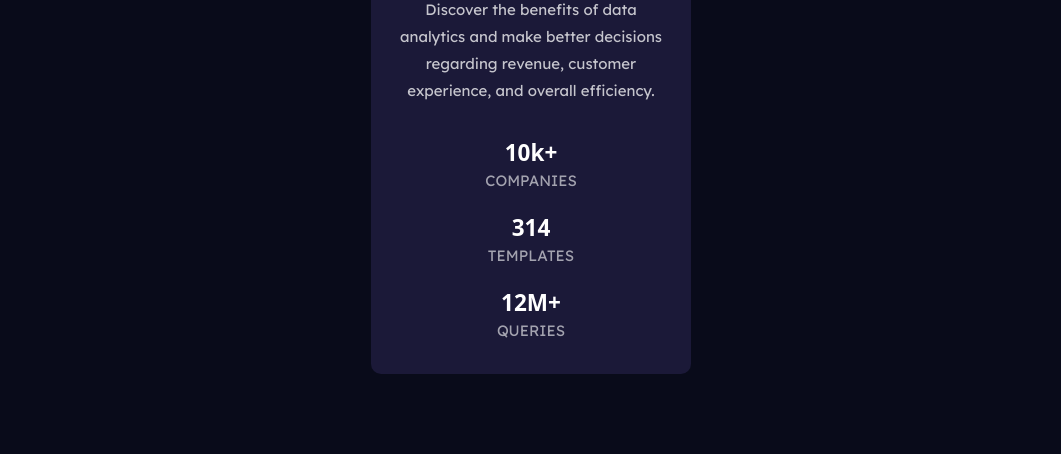
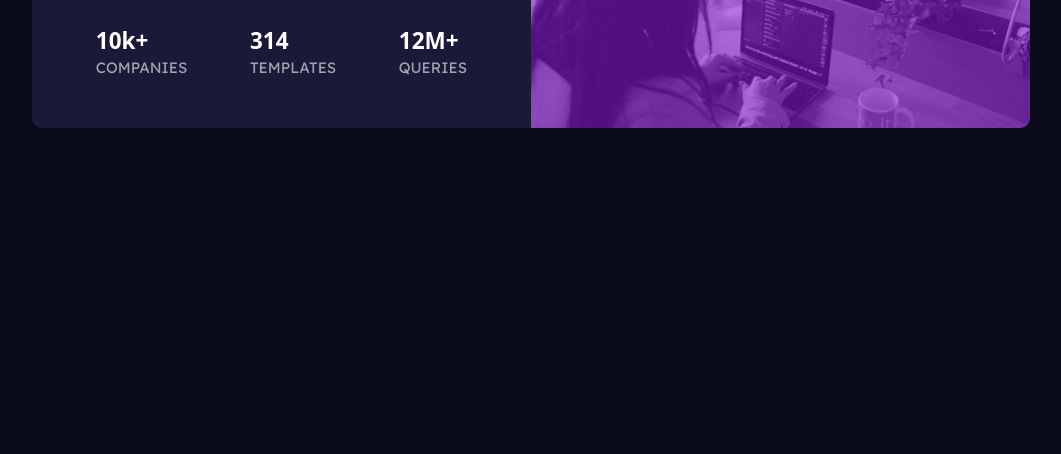
Before and after one commit to Boris74000/Frontend-Mentor---Stats-Preview-Card-Component, a website: page index.html in a window 1280 px wide. Shown: the part 455-909 px from the top of the page, without its empty margins (109-1170 px from the left). After the commit the page ends 800 px from the top, so only its background shows below. Drawn offline with Linux system fonts and the light colour scheme.

Commit message:
Desktop design style

```diff
--- a/sass/main.scss
+++ b/sass/main.scss
@@ -74,3 +74,43 @@ h1 {
 
     }
 }
+
+@media (min-width: 1100px) {
+    body {
+        align-items: center;
+        height: 100vh;
+    }
+
+    h2, p, h1 {
+        text-align: start;
+    }
+
+    .card {
+        display: flex;
+        flex-direction: row-reverse;
+        width: 78%;
+        margin: 0;
+
+        &__img {
+            flex-basis: 50%;
+            border-radius: 0 10px 10px 0;
+            height: auto;
+        }
+
+        > div:nth-child(2) {
+            padding: 3rem 4rem;
+            flex-basis: 50%;
+        }
+
+        &__stats {
+            display: flex;
+            justify-content: space-between;
+
+            div {
+                display: flex;
+                flex-direction: column;
+                align-items: flex-start;
+            }
+        }
+    }
+}
--- a/sass/reset.scss
+++ b/sass/reset.scss
@@ -24,6 +24,7 @@ body {
     line-height: 1.5;
     background-color: #ffffff;
     color: #212529;
+    height: 100%;
 }
 
 img {
```
Also changed, not shown: css/style.css, 1 other file.
